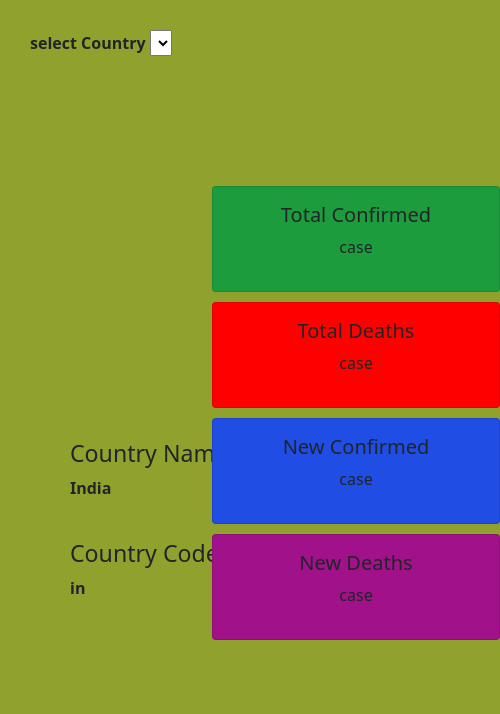
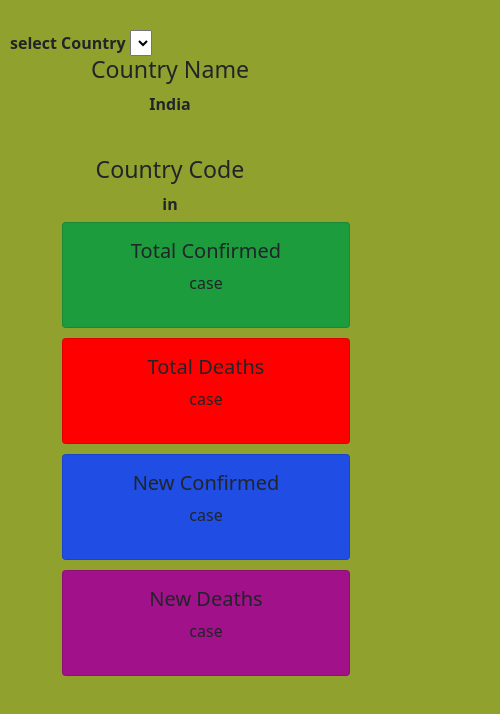
Before and after one commit to aamitttt/CovidTracker, a plain HTML site: page index.html in a window 390 px wide. Shown: the whole page, 500 px wide, since content can reach past the window. Drawn offline with nearby package versions, Linux system fonts and the light colour scheme; no server answers.

Commit message:
responsive

```diff
--- a/index.html
+++ b/index.html
@@ -22,6 +22,14 @@
 
 
     </div>
+    <div class="code">
+      <h3>Country Name </h3>
+      <p id="cname"><b>India</b></p>
+      <br>
+      <h3>Country Code </h3>
+      <p id="code"><b>in</b></p>
+  </div>
+
 
 
 
@@ -71,13 +79,6 @@
 
     </div>
 
-    <div class="code">
-        <h3>Country Name </h3>
-        <p id="cname"><b>India</b></p>
-        <br>
-        <h3>Country Code </h3>
-        <p id="code"><b>in</b></p>
-    </div>
 
 
 
--- a/style.css
+++ b/style.css
@@ -1,7 +1,8 @@
 .cards{
-    margin-top: 130px;
+    margin-top: -10px;
     text-align: center;
-    margin-left: 200px;
+    margin-left: 50px;
+    margin-right: 50px;
 }
 
 body{
@@ -10,12 +11,12 @@ body{
 .dropdown{
 
     margin-top: 30px;
-    margin-left: 30px;
+    margin-left: 10px;
 }
 .code{
 
-    margin-top: -200px;
-    margin-left: 70px;
+    text-align: center;
+    margin-right: 50px;
 }
 #c1{
     margin-top: 10px;
```
